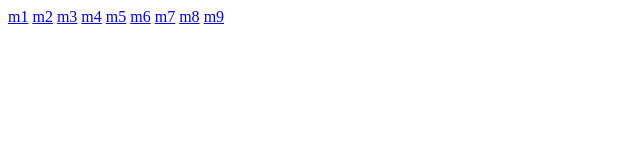
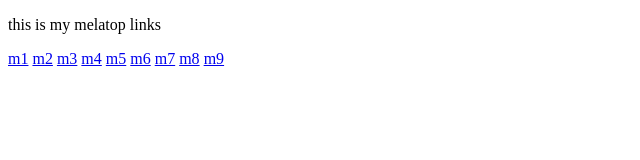
Before and after one commit to kmelatop/kmelatop.io, a plain HTML site: page index.html in a window 1280 px wide. Shown: the whole page, without its empty margins (0-640 px from the left). Drawn offline with Linux system fonts and the light colour scheme.

Commit message:
Update index.html

```diff
--- a/index.html
+++ b/index.html
@@ -7,6 +7,7 @@
 	</title>
 </head>
 <body>
+	<P>this is my melatop links</p>
 <a href="m1.html">m1</a>
 		<a href="m2.html">m2</a>
 		<a href="m3.html">m3</a>
```
